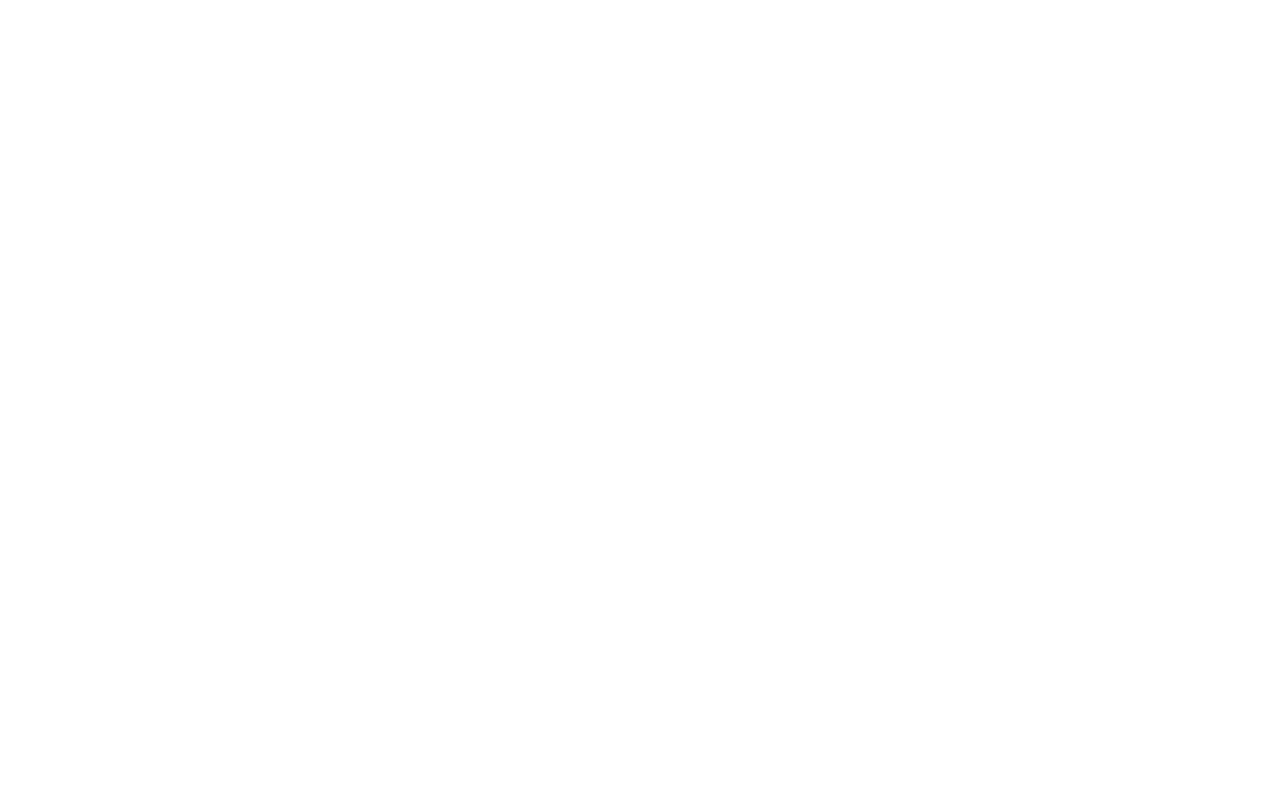
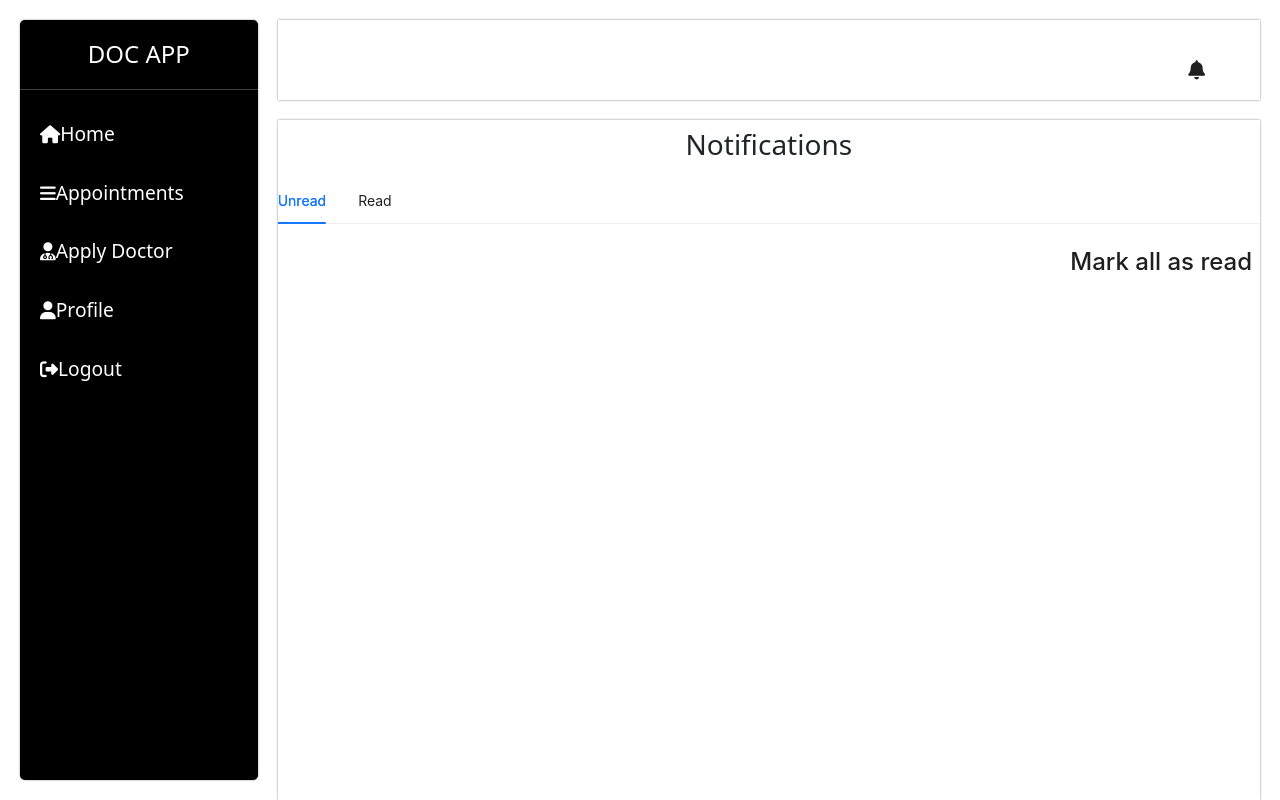
Before and after one commit to BHAVIK0709/doctor_frontend, a React (Create React App) app: page /notifications in a window 1280 px wide. Before the commit this address had no page. Built offline with nearby package versions, Linux system fonts and the light colour scheme; sample sign-in values are in the browser's storage.

Commit message:
doctors , users of admin and notifications

```diff
--- a/src/App.js
+++ b/src/App.js
@@ -8,6 +8,9 @@ import Spinner from "./components/Spinner";
 import ProtectRoute from "./components/ProtectRoute";
 import PublicRoute from "./components/PublicRoute";
 import ApplyDoctor from "./pages/ApplyDoctor";
+import Notification from "./pages/Notification";
+import Users from "./pages/admin/Users";
+import Doctors from "./pages/admin/Doctors";
 
 function App() {
  const {loading} =  useSelector((state)=>state.alertReducer)
@@ -31,6 +34,34 @@ function App() {
               element={
                 <ProtectRoute>
                   <ApplyDoctor />
+                </ProtectRoute>
+              }
+            />
+             <Route
+              path="/admin/users"
+              element={
+                <ProtectRoute>
+                  <Users />
+                </ProtectRoute>
+              }
+            />
+             <Route
+              path="/admin/doctors"
+              element={
+                <ProtectRoute>
+                  <Doctors />
+                </ProtectRoute>
+              }
+            />
+
+
+
+
+            <Route
+              path="/notifications"
+              element={
+                <ProtectRoute>
+                  <Notification />
                 </ProtectRoute>
               }
             />
--- a/src/Data/Data.js
+++ b/src/Data/Data.js
@@ -61,12 +61,12 @@ export const adminMenu = [
   },
   {
     name: "Doctors",
-    path: "/doctors",
+    path: "/admin/doctors",
     icon:"fa-sharp fa-solid fa-user-doctor"
   },
   {
     name: "Users",
-    path: "/users",
+    path: "/admin/users",
     icon: "fa-sharp fa-solid fa-user"
   },
   {
--- a/src/components/Layout.js
+++ b/src/components/Layout.js
@@ -1,9 +1,9 @@
-import { Avatar, Badge, message } from "antd";
+import { Badge, message } from "antd";
 import React from "react";
 import { useDispatch, useSelector } from "react-redux";
 import { Link, useLocation, useNavigate } from "react-router-dom";
-import { adminMenu, SidebarMenu, userMenu } from "../Data/Data";
-import { setAllUsers, setUser } from "../Redux/features/userSlice";
+import { adminMenu,  userMenu } from "../Data/Data";
+// import { setAllUsers, setUser } from "../Redux/features/userSlice";
 import "../styles/Layout.css";
 
 function Layout({ children }) {
@@ -51,8 +51,8 @@ function Layout({ children }) {
         </div>
         <div className="content">
           <div className="header">
-            <div className="header-content">
-              <Badge count={user && user.notification.length}>
+            <div className="header-content" style={{cursor:"pointer"}}>
+              <Badge count={user && user?.notification?.length} onClick={()=>{navigate('/notifications')}} >
                 <i className="fa-sharp fa-solid fa-bell"></i>
               </Badge>
               <Link to="/profile">{user?.name}</Link>
--- /dev/null
+++ b/src/pages/Notification.js
@@ -0,0 +1,113 @@
+import { message, Tabs } from "antd";
+import axios from "axios";
+import React from "react";
+import { useDispatch, useSelector } from "react-redux";
+import { useNavigate } from "react-router-dom";
+import Layout from "../components/Layout";
+import { hideLoading, showLoading } from "../Redux/features/alertSlice";
+import { setUser } from "../Redux/features/userSlice";
+
+function Notification() {
+  const dispatch = useDispatch();
+  const navigate = useNavigate();
+  const { user } = useSelector((state) => state.userReducers);
+
+  const handleMarkAllRead = async () => {
+    try {
+      dispatch(showLoading());
+      const res = await axios.post(
+        "http://localhost:4010/get-all-notifications",
+        { userId: user._id },
+        {
+          headers: {
+            Authorization: `Bearer ${localStorage.getItem("jwt")}`,
+          },
+        }
+      );
+      dispatch(hideLoading());
+      if (res.data.success) {
+        dispatch(setUser(res.data.data));
+        message.success(res.data.message);
+      } else {
+        message.error(res.data.message);
+      }
+    } catch (error) {
+      dispatch(hideLoading());
+      console.log(error);
+      message.error("something went wrong ");
+    }
+  };
+
+  const handleDeleteAllRead = async () => {
+    try {
+      dispatch(showLoading());
+      const res = await axios.post(
+        "http://localhost:4010/delete-all-notifications",
+        { userId: user._id },
+        {
+          headers: {
+            Authorization: `Bearer ${localStorage.getItem("jwt")}`,
+          },
+        }
+      );
+      dispatch(hideLoading());
+      if (res.data.success) {
+        dispatch(setUser(res.data.data));
+        message.success(res.data.message);
+      } else {
+        message.error(res.data.message);
+      }
+    } catch (error) {
+      console.log(error);
+      message.error("something went wrong ");
+    }
+  };
+
+  return (
+    <Layout>
+      <h3 className="p-2 text-center">Notifications</h3>
+      <Tabs>
+        <Tabs.TabPane tab="Unread" key={0}>
+          <div className="d-flex justify-content-end">
+            <h4 className="p-2"  style={{ cursor: "pointer" }} onClick={handleMarkAllRead}>
+              Mark all as read
+            </h4>
+          </div>
+          {user?.notification?.map((value) => (
+            <div className="card" style={{ cursor: "pointer" }}>
+              <div
+                className="card-text"
+                onClick={() => navigate(value.onClickPath)}
+              >
+                {value.message}
+              </div>
+            </div>
+          ))}
+        </Tabs.TabPane>
+        <Tabs.TabPane tab="Read" key={1}>
+          <div className="d-flex justify-content-end">
+            <h4
+              className="p-2 text-danger"
+              style={{ cursor: "pointer" }}
+              onClick={handleDeleteAllRead}
+            >
+              Delete all read
+            </h4>
+          </div>
+          {user?.seennotification?.map((seen) => (
+            <div className="card" style={{ cursor: "pointer" }}>
+              <div
+                className="card-text"
+                onClick={() => navigate(seen.onClickPath)}
+              >
+                {seen.message}
+              </div>
+            </div>
+          ))}
+        </Tabs.TabPane>
+      </Tabs>
+    </Layout>
+  );
+}
+
+export default Notification;
--- /dev/null
+++ b/src/pages/admin/Doctors.js
@@ -0,0 +1,10 @@
+import React from 'react'
+import Layout from '../../components/Layout'
+
+function Doctors() {
+  return (
+    <Layout><h1>All Doctors</h1></Layout>
+  )
+}
+
+export default Doctors
--- /dev/null
+++ b/src/pages/admin/Users.js
@@ -0,0 +1,12 @@
+import React from "react";
+import Layout from "../../components/Layout";
+
+function Users() {
+  return (
+    <Layout>
+      <h1>Users</h1>
+    </Layout>
+  );
+}
+
+export default Users;
```
